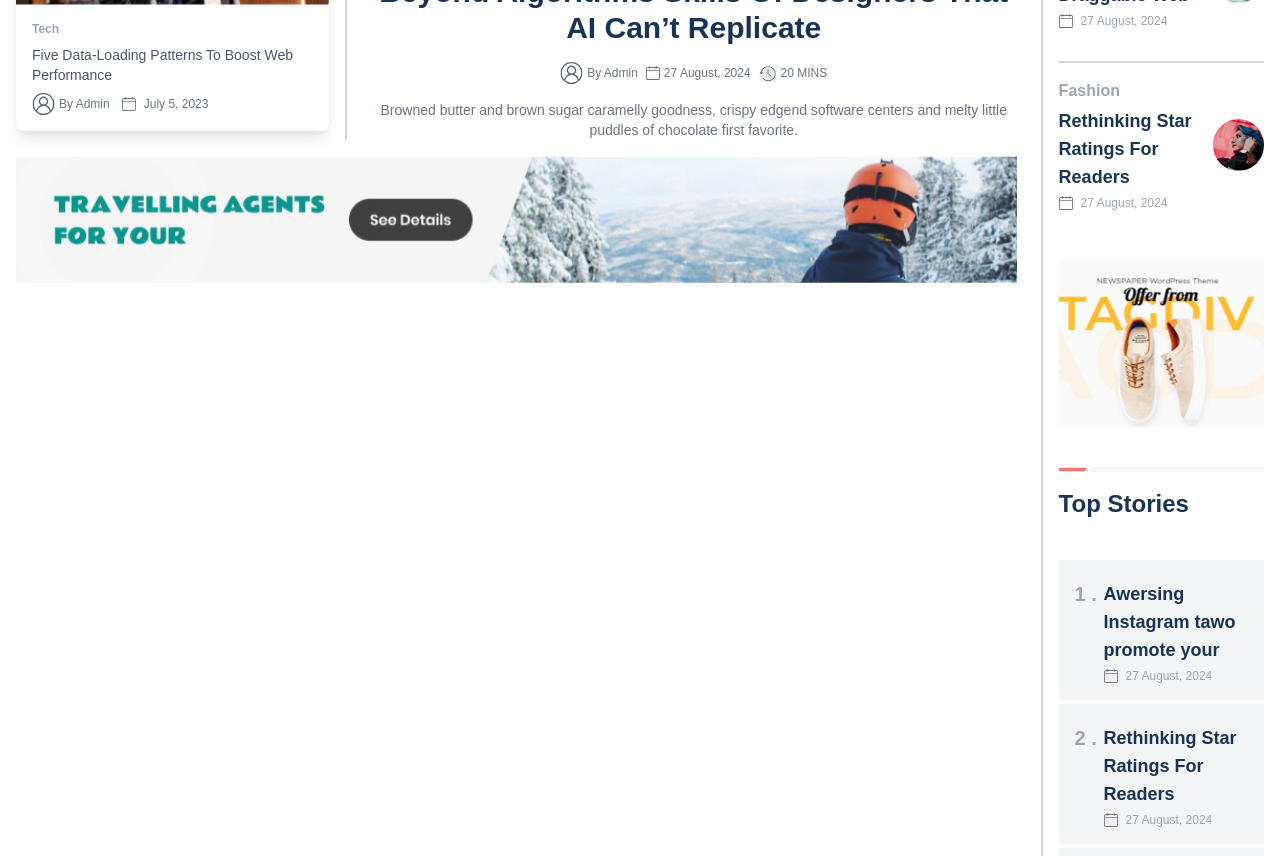
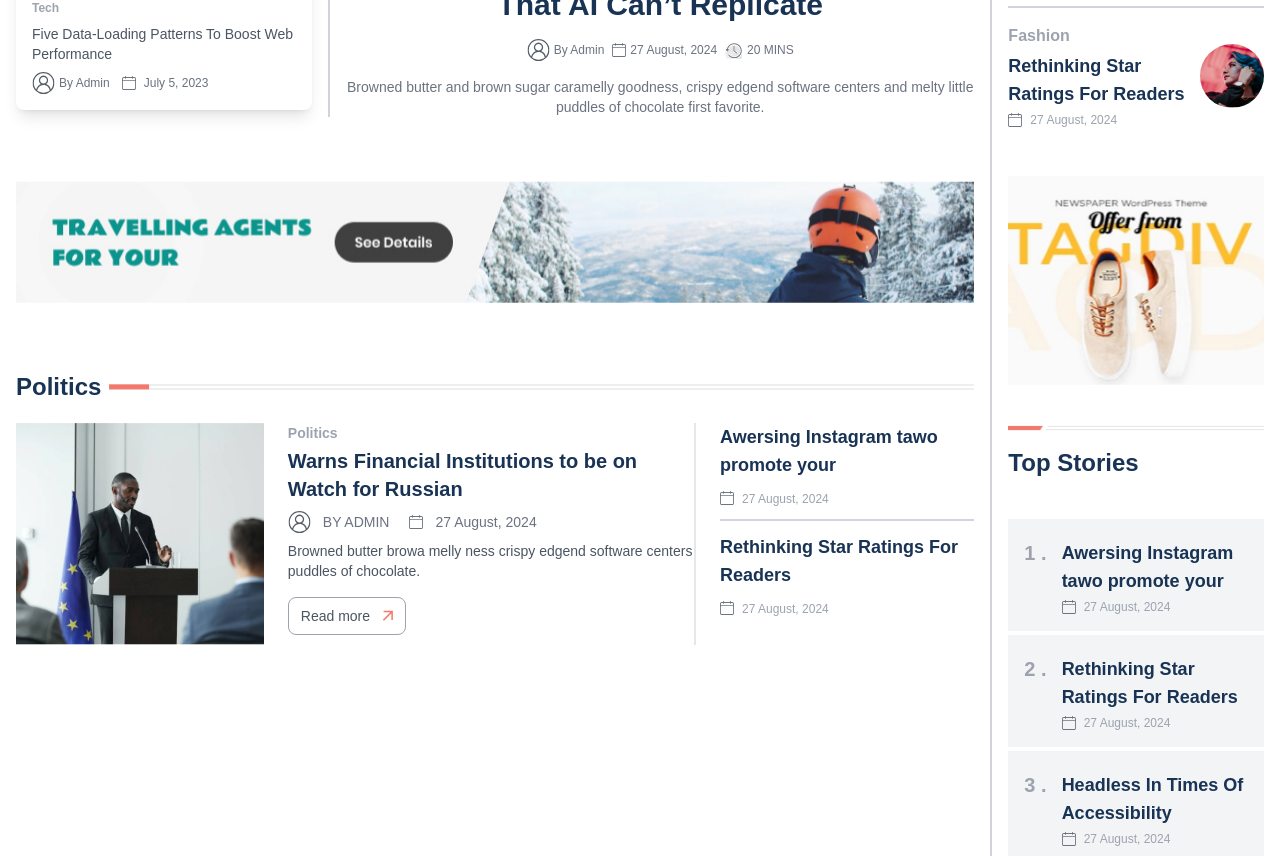
Before and after one commit to nuruzzamn/newsInfo_nextjs, a Next.js app: page / in a window 1280 px wide. Shown: the part 780-1636 px from the top of the page. Built offline with nearby package versions, Linux system fonts and the light colour scheme.

Commit message:
feat(Content): add new politics post and others post category

```diff
--- a/components/Icons.tsx
+++ b/components/Icons.tsx
@@ -177,6 +177,71 @@ export const Clock: React.FC = () => (
   </svg>
 );
 
+// LongBorder
+export const LongBorder: React.FC = () => (
+  <svg
+    width="865"
+    height="7"
+    viewBox="0 0 865 7"
+    fill="none"
+    xmlns="http://www.w3.org/2000/svg"
+  >
+    <mask id="path-1-inside-1_4_4613" fill="white">
+      <path d="M0.0800781 1.37988H865V6.37988H0.0800781V1.37988Z" />
+    </mask>
+    <path
+      d="M0.0800781 2.37988H865V0.379883H0.0800781V2.37988ZM865 5.37988H0.0800781V7.37988H865V5.37988Z"
+      fill="#DFDFDF"
+      mask="url(#path-1-inside-1_4_4613)"
+    />
+    <rect x="0.0800781" y="1.37988" width="40" height="5" fill="#F4796C" />
+    <mask
+      id="mask0_4_4613"
+      maskUnits="userSpaceOnUse"
+      x="36"
+      y="0"
+      width="11"
+      height="7"
+    >
+      <g clip-path="url(#clip0_4_4613)">
+        <path
+          d="M40.0801 0.879883H46.0801L42.0801 6.87988H36.0801L40.0801 0.879883Z"
+          fill="black"
+        />
+      </g>
+    </mask>
+    <g mask="url(#mask0_4_4613)">
+      <rect x="36.0801" y="0.879883" width="10" height="6" fill="white" />
+    </g>
+    <defs>
+      <clipPath id="clip0_4_4613">
+        <rect
+          width="10"
+          height="6"
+          fill="white"
+          transform="translate(36.0801 0.879883)"
+        />
+      </clipPath>
+    </defs>
+  </svg>
+);
+
+// UpperArrow
+export const UpperArrow: React.FC = () => (
+  <svg
+    width="11"
+    height="11"
+    viewBox="0 0 11 11"
+    fill="none"
+    xmlns="http://www.w3.org/2000/svg"
+  >
+    <path
+      d="M1.95778 10.7799L0.880859 9.70299L8.26548 2.31837H1.65009V0.779907H10.8809V10.0107H9.3424V3.39529L1.95778 10.7799Z"
+      fill="#F4796C"
+    />
+  </svg>
+);
+
 const Icons = {
   Calender,
   SignIn,
@@ -184,6 +249,8 @@ const Icons = {
   Line3,
   Search,
   Clock,
+  LongBorder,
+  UpperArrow,
 };
 
 export default Icons;
--- a/components/content/HeaderContent.tsx
+++ b/components/content/HeaderContent.tsx
@@ -1,22 +1,31 @@
 import React from "react";
 import Image from "next/image";
 import content_tech_image from "@/public/content-tech.jpg";
+import politics_post1 from "@/public/content/politics_post01.jpg";
 import main_hero_content_img from "@/public/main-hero-content-img.jpg";
 import content_business_image from "@/public/content-business.jpg";
 import advertisingTravelAgency from "@/public/content/advertisement.jpg.jpg";
-import { Calender, Clock, SignIn } from "@/components/Icons";
+import {
+  Calender,
+  Clock,
+  LongBorder,
+  SignIn,
+  UpperArrow,
+} from "@/components/Icons";
 import top_stories_1 from "@/db/top_stories";
-import { top_stories_2 } from "@/db/top_stories";
+import { top_stories_2, politics_post } from "@/db/top_stories";
 import Border_line from "@/public/Border.jpg";
 import side_bar_image from "@/public/content/sidebar_img05.jpg";
+import Link from "next/link";
 
 const UpperContent = () => {
   return (
     <>
       {/* main content  */}
       <div className="flex">
+        {/* Left section:left sidebar and hero content 75% */}
         <section>
-          {/* Left section:left sidebar and hero content 75% */}
+          {/* Tag:left sidebar and hero content */}
           <div className="basis-3/4 flex mb-4 h-auto">
             {/* Tag: Left side bar */}
             <div className="basis-2/6 flex flex-col border-r-2 border-gray-300">
@@ -111,7 +120,7 @@ const UpperContent = () => {
                   className="w-full"
                 />
 
-                <button className="w-20 h-6 bg-transparent border border-gray-300 rounded my-6">
+                <button className="w-20 h-6 bg-transparent border text-gray-600 border-gray-300 rounded my-6">
                   Politics
                 </button>
 
@@ -153,20 +162,117 @@ const UpperContent = () => {
             </div>
           </div>
           {/* Tag: advertisement for travel agency */}
-          <div>
+          <Link href="">
             <Image
               src={advertisingTravelAgency}
               alt="Business"
               width={288}
               height={180}
-              className="w-full pr-6 pl-4"
+              className="w-full px-4 py-12"
+              priority
+            />
+          </Link>
+
+          {/* Tag: Politics  */}
+          <div className="px-4">
+            {/* Title and title divider line  */}
+            <div className="flex gap-2 items-center py-5">
+              <h1 className="text-2xl font-semibold text-custommBlue">
+                Politics
+              </h1>
+              <div className="">
+                <LongBorder />
+              </div>
+            </div>
+            {/* content body  */}
+            <div className="flex justify-between gap-6">
+              {/* image  */}
+              <div>
+                <Image
+                  src={politics_post1}
+                  alt="post1"
+                  width={350}
+                  height={400}
+                  className="w-full h-auto"
                   priority
                 />
               </div>
+
+              {/* post details  */}
+              <div className="border-r-2">
+                <h1 className="text-sm font-semibold text-gray-400">
+                  Politics
+                </h1>
+                <h2 className="text-xl font-bold text-custommBlue pt-1">
+                  Warns Financial Institutions to be on Watch for Russian
+                </h2>
+                {/* post author details  */}
+                <div className="flex gap-5 items-center py-2">
+                  <div className="flex gap-3 items-center">
+                    <SignIn />
+                    <h1 className="text-sm text-gray-500">BY ADMIN</h1>
+                  </div>
+                  <div className="flex gap-3 items-center">
+                    <Calender />
+                    <h1 className="text-sm text-gray-500">27 August, 2024</h1>
+                  </div>
+                </div>
+
+                <h2 className="text-sm text-gray-600">
+                  Browned butter browa melly ness crispy edgend software centers
+                  puddles of chocolate.
+                </h2>
+
+                <div className="pt-4">
+                  <button className="py-2 px-3 border border-gray-400 rounded-lg  text-sm text-gray-600 flex items-center gap-3">
+                    Read more
+                    <span>
+                      <UpperArrow />
+                    </span>
+                  </button>
+                </div>
+              </div>
+
+              {/* others post title  */}
+              <div>
+                {
+                  <div>
+                    {politics_post.map((story, index) => (
+                      <div
+                        key={index}
+                        className={`flex ${
+                          index !== politics_post.length - 1
+                            ? "border-b-2 border-gray-300"
+                            : "pt-3"
+                        }`}
+                      >
+                        {/* Left content */}
+                        <div className="">
+                          <p className="text-lg font-bold text-custommBlue">
+                            {story.title}
+                          </p>
+                          <div className="flex gap-2 py-3">
+                            <Calender />
+                            <p className="text-xs font-thin text-gray-400">
+                              {story.date}
+                            </p>
+                          </div>
+                        </div>
+                      </div>
+                    ))}
+                  </div>
+                }
+              </div>
+            </div>
+          </div>
+
+          {/* Tag: Politics  */}
+
         </section>
 
         {/* Right section: Right sidebar top stories */}
-        <div className="basis-1/4">
+        <section>
+          <div className="basis-1/4 w-full">
             {/* <RightSideBarContent /> */}
             <div className="px-4 mt-10 border-l-2 border-gray-300">
               {/* Top section: Head line with title and all stories */}
@@ -179,9 +285,9 @@ const UpperContent = () => {
                   className="w-full"
                 />
 
-              <h4 className="text-2xl font-semibold text-custommBlue mt-4">
+                <h1 className="text-2xl font-semibold text-custommBlue mt-4">
                   Top Stories
-              </h4>
+                </h1>
 
                 {/* Props drilling for all stories */}
                 <div className="mt-5">
@@ -287,6 +393,7 @@ const UpperContent = () => {
               </div>
             </div>
           </div>
+        </section>
       </div>
     </>
   );
--- a/db/top_stories.ts
+++ b/db/top_stories.ts
@@ -72,8 +72,21 @@ const top_stories_2: Story_2[] = [
   },
 ];
 
+const politics_post: Story_2[] = [
+  {
+    serial_number: "1",
+    title: "Awersing Instagram tawo promote your",
+    date: "27 August, 2024",
+  },
+  {
+    serial_number: "2",
+    title: "Rethinking Star Ratings For Readers",
+    date: "27 August, 2024",
+  },
+]
+
 // top stories 1 data default export
 export default top_stories_1;
 
 // top stories 2 data name export
-export { top_stories_2 };
+export { top_stories_2, politics_post };
```
Also changed, not shown: public/content/politics_post01.jpg (added). Lines whose indentation alone changed are shown as unchanged.
